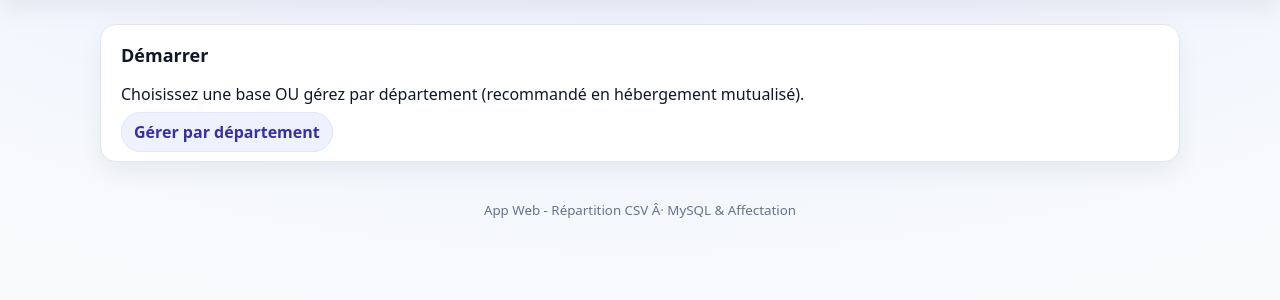
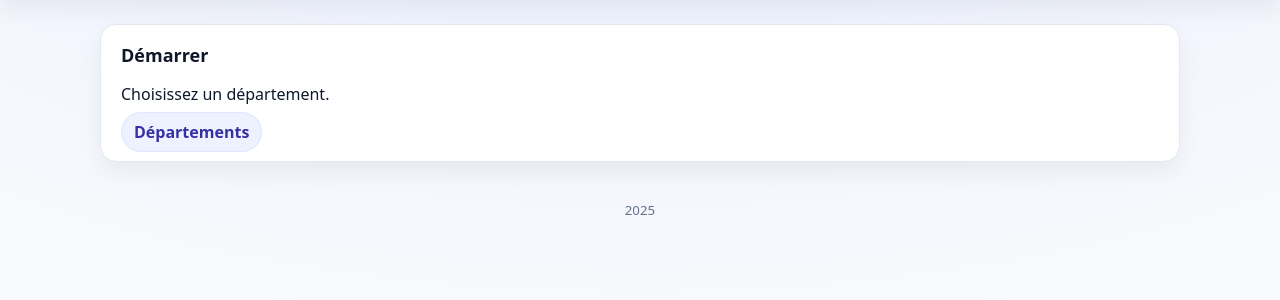
Before and after one commit to Ikram199/TachesRepartitionOdoo, a Flask app: page / in a window 1280 px wide. Shown: the part 64-364 px from the top of the page. Run offline with Flask 3, Linux system fonts and the light colour scheme; the visitor is signed in with stand-in values (Sample User, id 1); data that the repository does not hold is empty.

```diff
--- a/templates/index.html
+++ b/templates/index.html
@@ -22,16 +22,16 @@
     <main>
       <section>
         <h2>Démarrer</h2>
-        <p>Choisissez une base OU gérez par département (recommandé en hébergement mutualisé).</p>
+        <p>Choisissez un département.</p>
         <div class="actions">
 
-          <a class="btn" href="/departments">Gérer par département</a>
+          <a class="btn" href="/departments">Départements</a>
         </div>
       </section>
     </main>
 
     <footer>
-      <small>App Web - Répartition CSV{% if not file_only %} Â· MySQL{% endif %} & Affectation</small>
+      <small>2025</small>
     </footer>
 
     <script>window.FILE_ONLY = {{ 'true' if file_only else 'false' }};</script>
```
